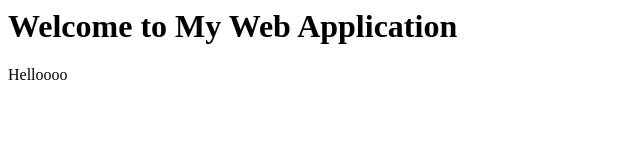
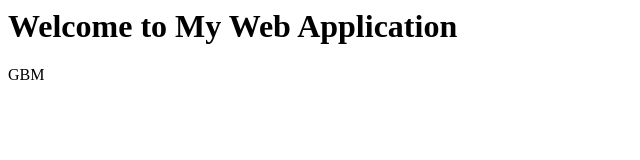
Before and after one commit to suhanaaigal/test, a plain HTML site: page index.html in a window 1280 px wide. Shown: the full height of the page, 0-640 px from the left. Drawn offline with Linux system fonts and the light colour scheme.

Commit message:
Test push to trigger Jenkins

```diff
--- a/index.html
+++ b/index.html
@@ -5,6 +5,6 @@
 </head>
 <body>
     <h1>Welcome to My Web Application</h1>
-    <p>Helloooo</p>
+    <p>GBM</p>
 </body>
 </html>
```
